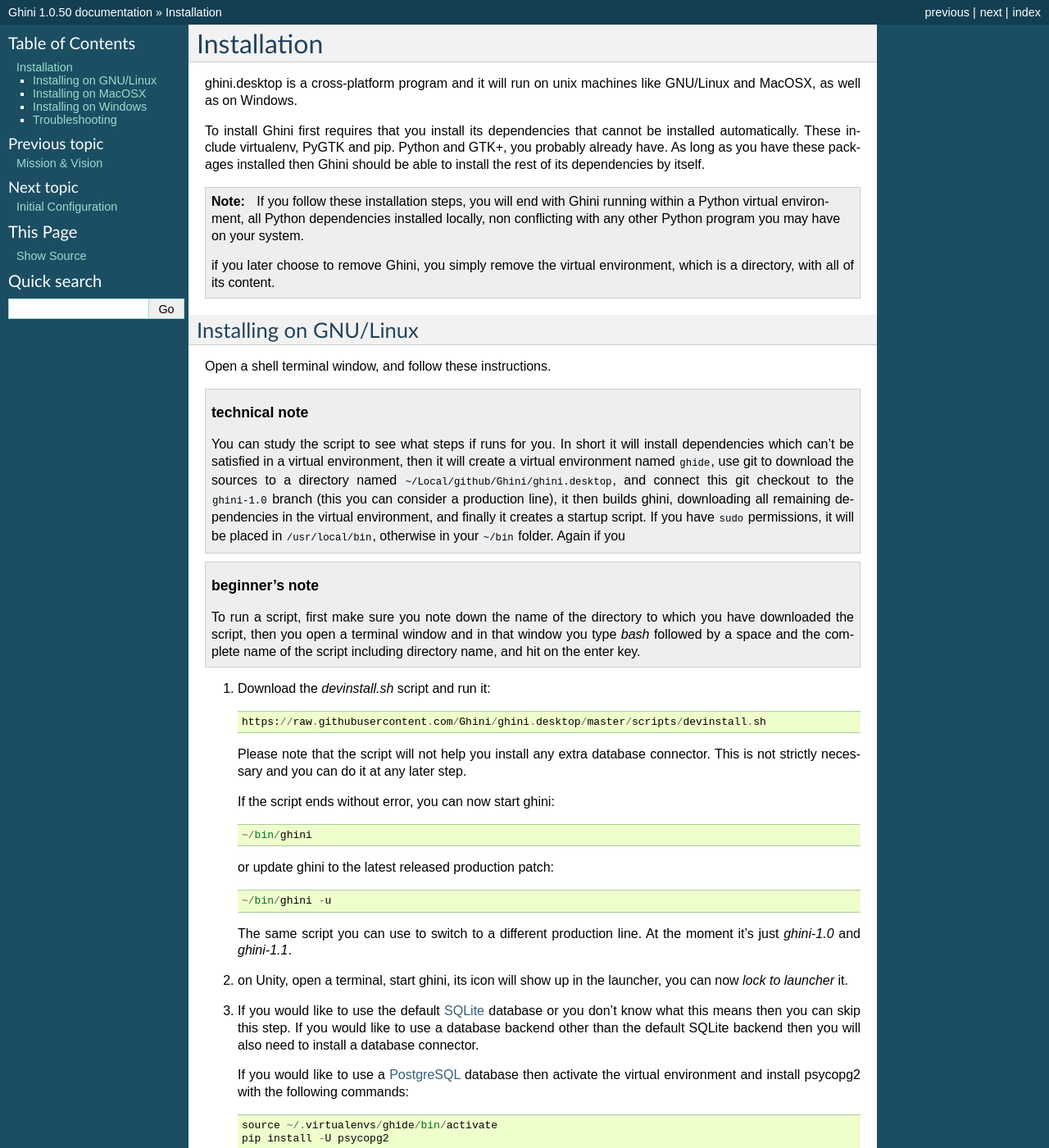
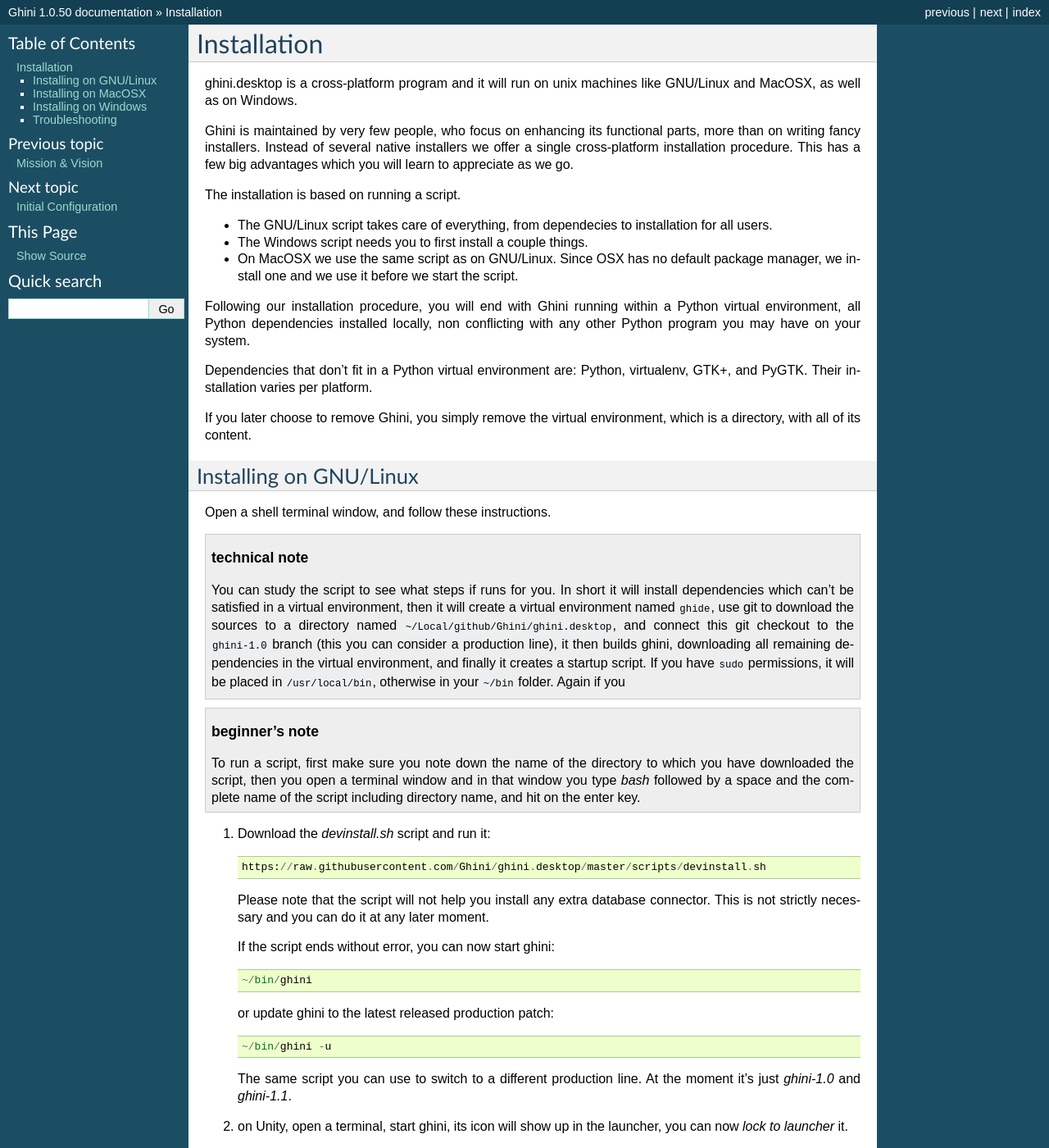
Before and after one commit to Ghini/ghini.desktop-docs.i18n, a Sphinx documentation site: the page built from doc/installing.rst, in a window 1280 px wide and 1400 px high. Shown: the whole window at 82% size. Built offline with Sphinx 7.4.7, drawn with Linux system fonts in a browser that asks for light colours.

Commit message:
rewording installation introduction

```diff
--- a/doc/installing.rst
+++ b/doc/installing.rst
@@ -4,20 +4,28 @@
 ghini.desktop is a cross-platform program and it will run on unix machines
 like GNU/Linux and MacOSX, as well as on Windows.
 
-To install Ghini first requires that you install its dependencies that
-cannot be installed automatically.  These include virtualenv, PyGTK
-and pip. Python and GTK+, you probably already have. As long as you have
-these packages installed then Ghini should be able to install the rest of
-its dependencies by itself.
+Ghini is maintained by very few people, who focus on enhancing its
+functional parts, more than on writing fancy installers. Instead of several
+native installers we offer a single cross-platform installation procedure.
+This has a few big advantages which you will learn to appreciate as we go.
 
-.. note:: If you follow these installation steps, you will end with Ghini
-          running within a Python virtual environment, all Python
-          dependencies installed locally, non conflicting with any other
-          Python program you may have on your system.
+The installation is based on running a script.
 
-          if you later choose to remove Ghini, you simply remove the
-          virtual environment, which is a directory, with all of its
-          content.
+* The GNU/Linux script takes care of everything, from dependecies to
+  installation for all users.
+* The Windows script needs you to first install a couple things.
+* On MacOSX we use the same script as on GNU/Linux. Since OSX has no default
+  package manager, we install one and we use it before we start the script.
+
+Following our installation procedure, you will end with Ghini running within
+a Python virtual environment, all Python dependencies installed locally, non
+conflicting with any other Python program you may have on your system.
+
+Dependencies that don't fit in a Python virtual environment are: Python,
+virtualenv, GTK+, and PyGTK. Their installation varies per platform.
+
+If you later choose to remove Ghini, you simply remove the virtual
+environment, which is a directory, with all of its content.
 
 Installing on GNU/Linux
 --------------------------
@@ -51,7 +59,7 @@
      https://raw.githubusercontent.com/Ghini/ghini.desktop/master/scripts/devinstall.sh
 
    Please note that the script will not help you install any extra database
-   connector. This is not strictly necessary and you can do it at any later step.
+   connector. This is not strictly necessary and you can do it at any later moment.
 
    If the script ends without error, you can now start ghini::
 
```
